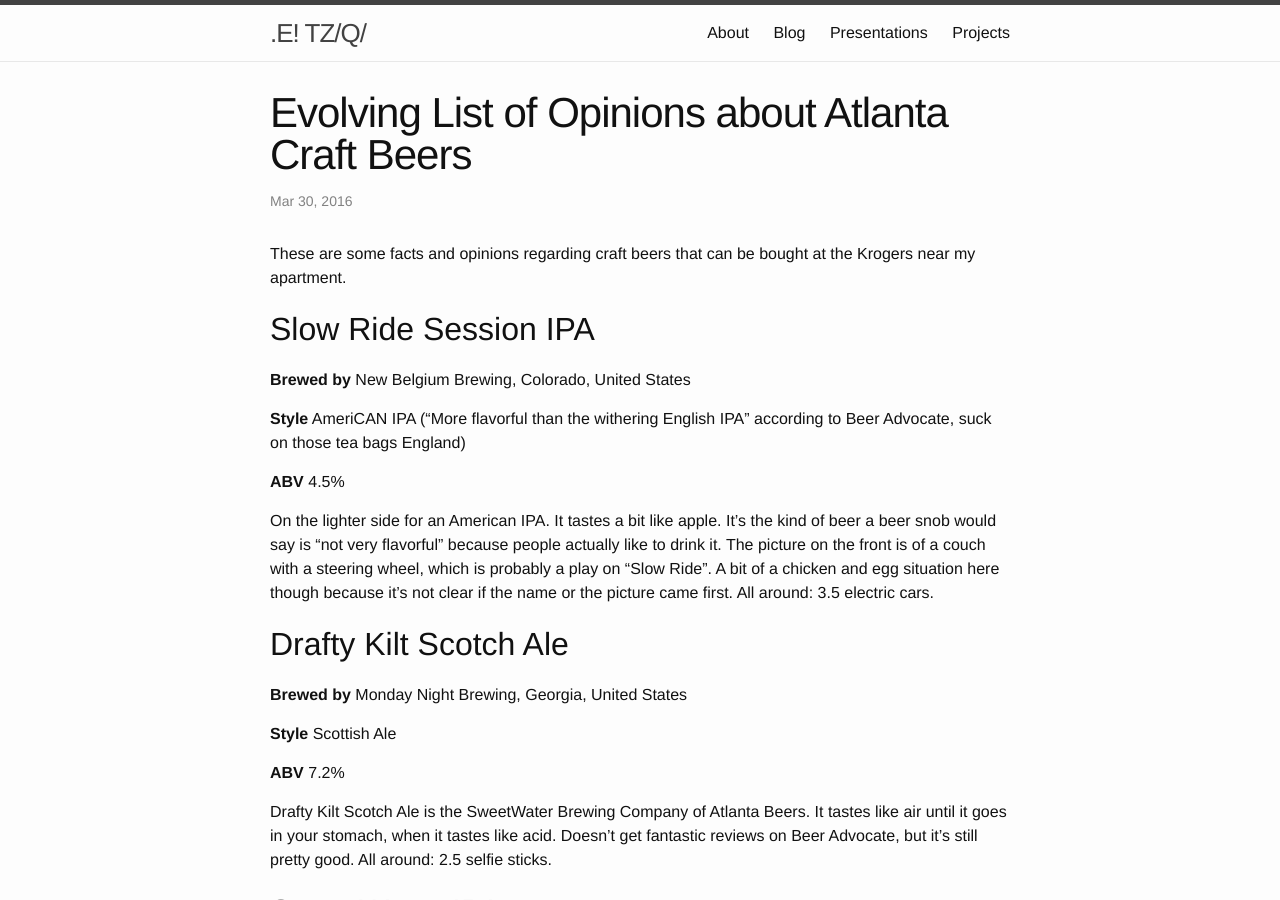
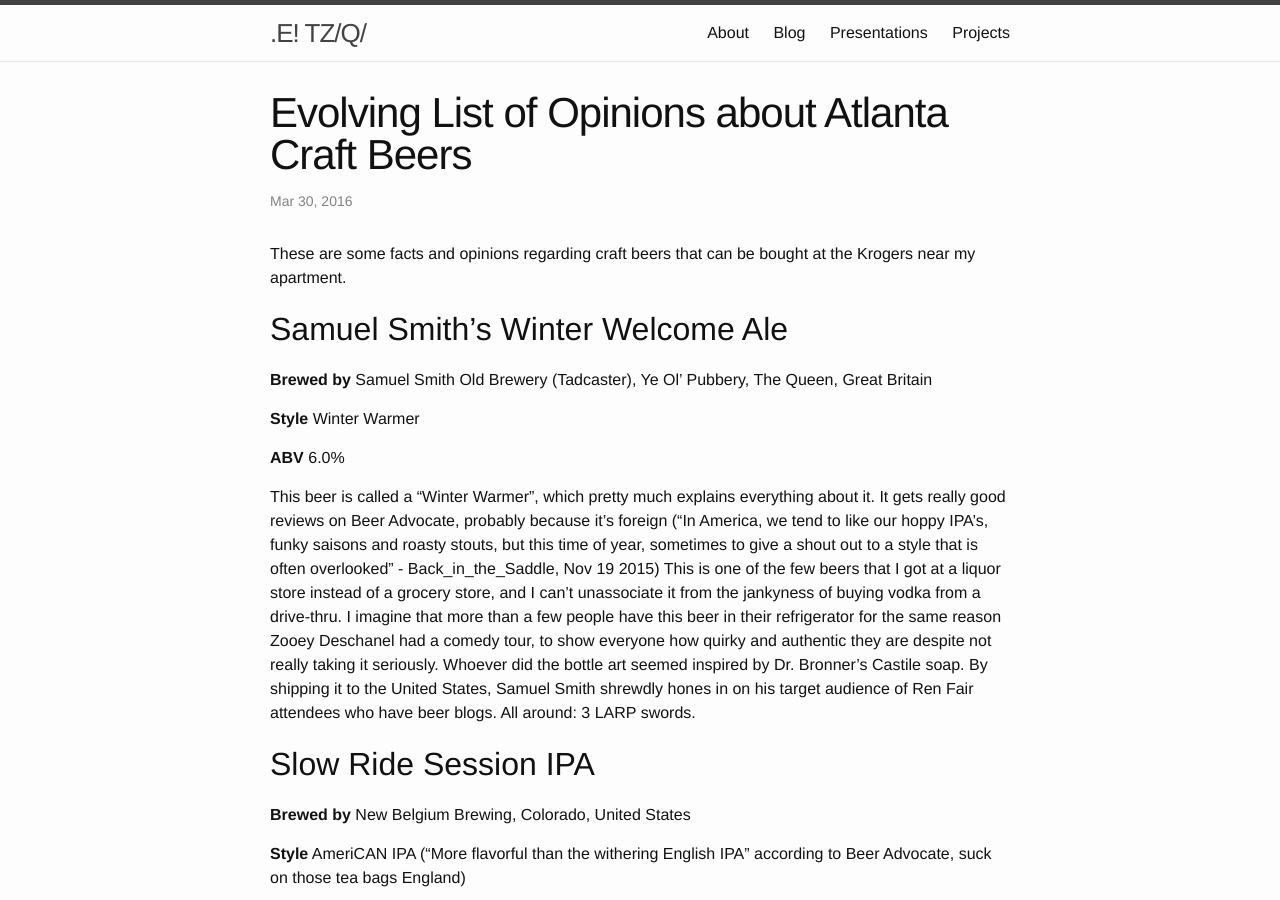
Before and after one commit to codekansas/codekansas.github.io, a Jekyll site: the page built from _posts/2016-03-30-atlanta-craft-beers-list.markdown, in a window 1280 px wide and 900 px high. Built offline with Jekyll 4.4.1, drawn with Linux system fonts in a browser that asks for light colours.

Commit message:
updated beer blog

```diff
--- a/_posts/2016-03-30-atlanta-craft-beers-list.markdown
+++ b/_posts/2016-03-30-atlanta-craft-beers-list.markdown
@@ -6,6 +6,17 @@
 ---
 
 These are some facts and opinions regarding craft beers that can be bought at the Krogers near my apartment.
+
+Samuel Smith's Winter Welcome Ale
+---------------------------------
+
+**Brewed by** Samuel Smith Old Brewery (Tadcaster), Ye Ol' Pubbery, The Queen, Great Britain
+
+**Style** Winter Warmer
+
+**ABV** 6.0%
+
+This beer is called a "Winter Warmer", which pretty much explains everything about it. It gets really good reviews on Beer Advocate, probably because it's foreign ("In America, we tend to like our hoppy IPA's, funky saisons and roasty stouts, but this time of year, sometimes to give a shout out to a style that is often overlooked" - Back_in_the_Saddle, Nov 19 2015) This is one of the few beers that I got at a liquor store instead of a grocery store, and I can't unassociate it from the jankyness of buying vodka from a drive-thru. I imagine that more than a few people have this beer in their refrigerator for the same reason Zooey Deschanel had a comedy tour, to show everyone how quirky and authentic they are despite not really taking it seriously. Whoever did the bottle art seemed inspired by Dr. Bronner's Castile soap. By shipping it to the United States, Samuel Smith shrewdly hones in on his target audience of Ren Fair attendees who have beer blogs. All around: 3 LARP swords.
 
 Slow Ride Session IPA
 ---------------------
```
